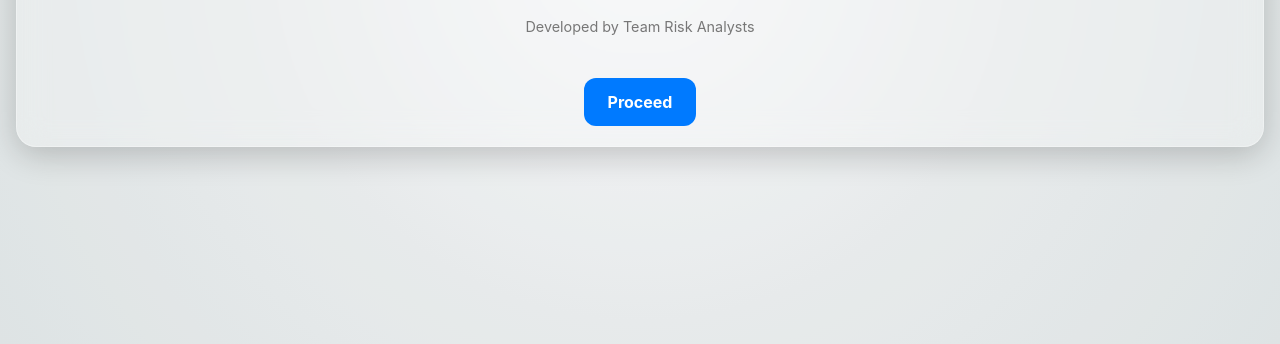
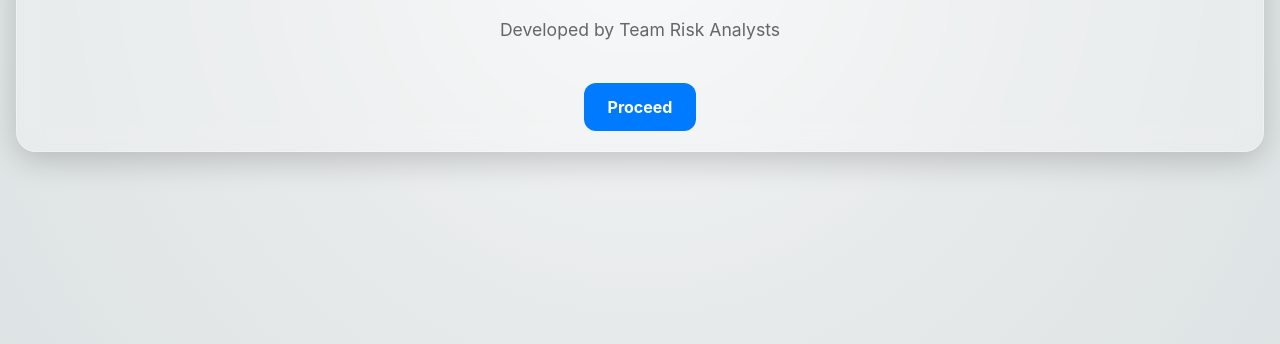
Before and after one commit to Nishil-Visawadia/risk-o-meter, a website: page public/index.html in a window 1280 px wide. Shown: the part 456-800 px from the top of the page. Drawn offline with nearby package versions, Linux system fonts and the light colour scheme.

Commit message:
feat: enhance text styling in index.html for improved readability

```diff
--- a/public/index.html
+++ b/public/index.html
@@ -69,15 +69,15 @@
         }
 
         p {
-            font-size: 1rem;
+            font-size: 1.25rem;
             color: #555;
             /* Subtle text color */
             margin-bottom: 20px;
         }
 
         .team-name {
-            font-size: 0.9rem;
-            color: #777;
+            font-size: 1.10rem;
+            color: #666;
             margin-top: 20px;
         }
 
```
